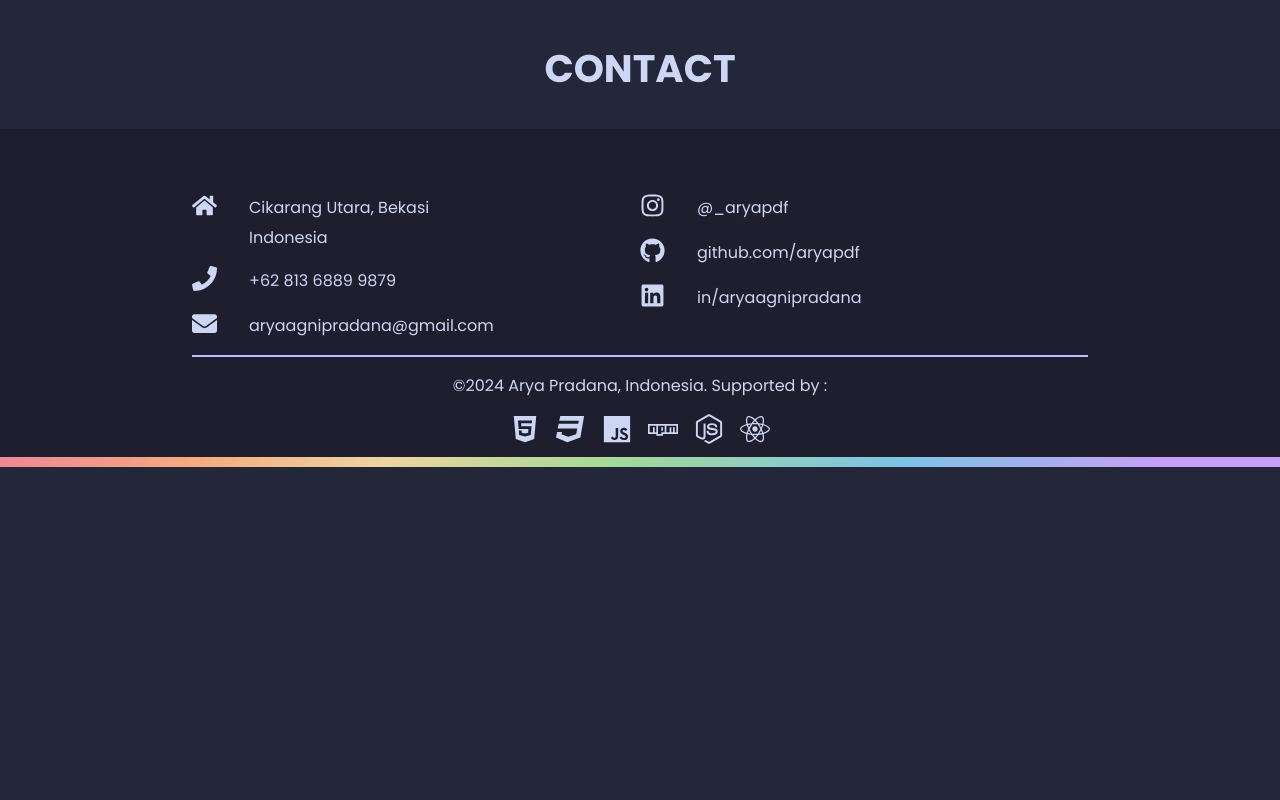
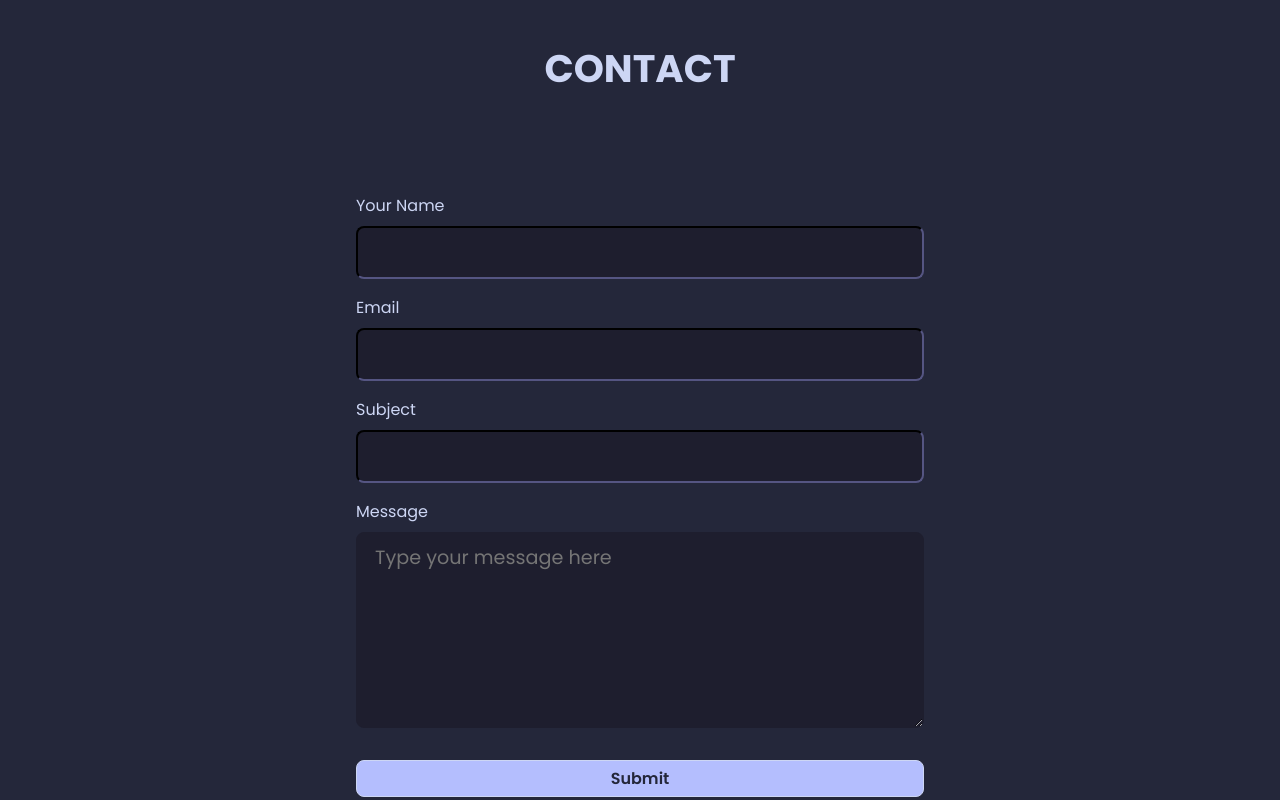
Before and after one commit to aryapdf/personal-portfolio, a React (Create React App) app: page /Contact in a window 1280 px wide. Shown: the part 360-1160 px from the top of the page. Before the commit the page ends 827 px from the top, so only its background shows below. Built offline with nearby package versions, Linux system fonts and the light colour scheme.

Commit message:
Finishing, pre-deploy

```diff
--- a/package.json
+++ b/package.json
@@ -3,6 +3,7 @@
   "version": "0.1.0",
   "private": true,
   "dependencies": {
+    "@emailjs/browser": "^4.3.3",
     "@testing-library/jest-dom": "^5.17.0",
     "@testing-library/react": "^13.4.0",
     "@testing-library/user-event": "^13.5.0",
--- /dev/null
+++ b/src/components/AboutContent-styles.css
@@ -0,0 +1,98 @@
+.about-container {
+  width: 100%;
+  height: 100%;
+  padding: 0 15% 5%;
+
+  .profile-name,
+  .profile-work {
+    width: 100%;
+    display: flex;
+    justify-content: space-evenly;
+    align-items: center;
+    padding-top: 5%;
+    h2 {
+      font-size: 3rem;
+      padding-bottom: 2rem;
+
+      span {
+        color: var(--primary-color);
+      }
+    }
+
+    h3 {
+      font-size: 2.5rem;
+      padding-bottom: 2rem;
+
+      span {
+        color: var(--secondary-color);
+      }
+    }
+
+    p {
+      font-size: 1.2rem;
+      text-align: justify;
+      padding-bottom: 2rem;
+      width: 100%;
+    }
+  }
+
+  .profile-name {
+    .desc {
+      width: 75%;
+      padding-right: 15%;
+    }
+
+    img {
+      width: 25%;
+      max-width: 400px;
+      max-height: 400px;
+      min-height: 200px;
+      object-fit: cover;
+      min-width: 100px;
+      text-align: center;
+      border: solid 1px var(--base);
+      border-radius: 2rem;
+      margin: 2rem;
+
+      box-shadow: 0 0 23px 14px rgba(30, 30, 46, 0.61);
+      -webkit-box-shadow: 0 0 23px 14px rgba(30, 30, 46, 0.61);
+      -moz-box-shadow: 0 0 23px 14px rgba(30, 30, 46, 0.61);
+    }
+  }
+
+  .profile-work {
+    .desc {
+      p {
+        text-align: justify;
+        width: 90%;
+      }
+    }
+  }
+}
+
+@media screen and (max-width: 1200px) {
+  .about-container {
+    .profile-name,
+    .profile-work {
+      flex-wrap: wrap;
+      .desc {
+        padding-right: 0;
+        width: 100%;
+        h2,
+        h3,
+        p {
+          margin: 2rem 0;
+          padding: auto 0;
+          width: 100%;
+
+        }
+      }
+    }
+
+    .profile-name {
+      img {
+        width: 100%;
+      }
+    }
+  }
+}
--- /dev/null
+++ b/src/components/AboutContent.js
@@ -0,0 +1,55 @@
+import "./AboutContent-styles.css";
+
+import React from "react";
+
+import ProfilePic from "../assets/profile-pic.png";
+
+const AboutContent = () => {
+  return (
+    <div className="about-container">
+      <div className="profile-name">
+        <div className="desc">
+          <h2>
+            <span>Arya</span> Agni <span>Pradana</span> Firdaus
+          </h2>
+          <p>
+            Born in 9th January 2001 in Bekasi, Indonesia. I am a fresh graduate
+            from Jambi University who graduated in 2023 and pursued a bachelor's
+            degree program in Agribusiness. Have an interest and passion in
+            website development, motivated to develop a career as a website
+            developer. Have a deep understanding of HTML, CSS, Javascript, NPM,
+            NodeJS, Bootstrap, Tailwindcss and ReactJS.
+          </p>
+        </div>
+        <img src={ProfilePic} className="pict" alt="Profile" />
+      </div>
+      <div className="profile-work">
+        <div className="desc">
+          <h3>
+            <span>Front-End Developer</span>
+          </h3>
+          <p>
+            I became interested when I first designed a website via Wordpress
+            during college while working part-time as a Secretarial Staff. After
+            completing my bachelor's degree in 2023, I began to set myself up
+            for a career in programming, especially in application and software
+            development.
+          </p>
+        </div>
+        <div className="desc">
+          <h3>
+            <span>Goals</span>
+          </h3>
+          <p>
+            Having career goals that don't match your studies is difficult. Many
+            things have to be relearned starting from the basics to a higher
+            level. Although it's a long process, I believe that if I don't stop,
+            one day I will achieve it.
+          </p>
+        </div>
+      </div>
+    </div>
+  );
+};
+
+export default AboutContent;
--- a/src/components/CV-styles.css
+++ b/src/components/CV-styles.css
@@ -57,6 +57,12 @@
         color: var(--secondary-color);
         font-weight: 500;
         width: 100%;
+        padding-bottom: 1rem;
+      }
+
+      p {
+        font-size: 1.2rem;
+        font-weight: 400;
         padding-bottom: 2rem;
       }
 
@@ -103,12 +109,13 @@
 
     p {
       font-size: 1.2rem;
+      padding-bottom: 5%;
     }
 
     h2 {
       font-size: 7rem;
       color: var(--primary-color);
-      padding: 2.5rem 0;
+      padding-bottom: 10%;
       text-align: center;
     }
   }
--- a/src/components/CV.js
+++ b/src/components/CV.js
@@ -40,12 +40,13 @@ const CV = () => {
           </div>
         </div>
         <div className="button">
-          <Link className="btn btn-primary" to='./about'>
+          <Link className="btn btn-secondary" to='./about'>
             About Me <FaArrowUpRightFromSquare size={16} />
           </Link>
         </div>
         <div className="selected">
           <h2>Selected Works</h2>
+          <p>These are two of my favorite projects. Or at least.. the recent project i have been worked on.</p>
           <div className="project-container">
             {WorkCardData.slice(0, 2).map((val, ind) => {
               return (
@@ -64,7 +65,7 @@ const CV = () => {
         <div className="chat">
           <p>Have a project in mind?</p>
           <h2>Let's Have a chat!</h2>
-          <Link to="/contact" className="btn btn-secondary">
+          <Link to="/contact" className="btn btn-primary">
             <FaCommentDots size={15} /> Contact Me!
           </Link>
         </div>
--- /dev/null
+++ b/src/components/ContactUs-style.css
@@ -0,0 +1,32 @@
+label {
+  color: var(--text);
+  margin-bottom: 0.5rem;
+}
+
+input,
+textarea {
+  border-radius: 0.5rem;
+}
+
+form {
+  display: flex;
+  flex-direction: column;
+  padding: 4rem 1rem;
+  margin: auto;
+  max-width: 600px;
+
+  .btn {
+    width: 100%;
+    border-radius: 0.5rem;
+  }
+}
+
+form input,
+form textarea {
+  margin-bottom: 1rem;
+  padding: 10px 18px;
+  font-size: 1.2rem;
+  background-color: var(--dark);
+  border-color: var(--dark);
+  color: var(--text);
+}
--- /dev/null
+++ b/src/components/ContactUs.js
@@ -0,0 +1,50 @@
+import "./ContactUs-style.css";
+
+import React, { useRef } from "react";
+import emailjs from "@emailjs/browser";
+
+const ContactUs = () => {
+  const form = useRef();
+
+  const sendEmail = (e) => {
+    e.preventDefault();
+
+    emailjs
+      .sendForm("service_ifyib3b", "template_o3xvc2p", form.current, {
+        publicKey: "q_g1Gdvg-wwunbYEA",
+      })
+      .then(
+        (result) => {
+          console.log(result.text)
+          console.log("SUCCESS!");
+        },
+        (error) => {
+          console.log("FAILED...", error.text);
+        }
+      );
+  };
+
+  return (
+    <div className="form">
+      <form ref={form} onSubmit={sendEmail}>
+        <label>Your Name</label>
+        <input type="text" name="user_name"></input>
+        <label>Email</label>
+        <input type="email" name="user_email"></input>
+        <label>Subject</label>
+        <input type="text" name="user_subject"></input>
+        <label>Message</label>
+        <textarea
+          rows="6"
+          placeholder="Type your message here"
+          name="message"
+        />
+        <button className="btn btn-secondary" type="submit" value="Send">
+          Submit
+        </button>
+      </form>
+    </div>
+  );
+};
+
+export default ContactUs;
--- a/src/components/HeroSection-styles.css
+++ b/src/components/HeroSection-styles.css
@@ -9,9 +9,10 @@
 
     .jumbotron {
       width: 100%;
-      height: 100vh;
+      height: 100%;
       display: flex;
       flex-wrap: wrap;
+      padding: 20% 0;
 
       .content-1 {
         width: 50%;
@@ -106,6 +107,7 @@
         }
         .content-2 {
           width: 100%;
+          padding-bottom: 3rem;
 
           h1 {
             font-size: 2.8rem;
--- a/src/routes/About.js
+++ b/src/routes/About.js
@@ -4,13 +4,19 @@ import NavBar from "../components/NavBar";
 import Footer from "../components/Footer";
 import HeroImage from "../components/HeroImage";
 
-import Catpuccin2 from "../assets/catpuccin-2.webp"
+import Catpuccin2 from "../assets/catpuccin-2.webp";
+import AboutContent from "../components/AboutContent.js";
 
 const About = () => {
   return (
     <div>
       <NavBar />
-      <HeroImage heading='ABOUT' text='A friendly Front-End Developer and eager Musician.' image={Catpuccin2}/>
+      <HeroImage
+        heading="ABOUT"
+        text=""
+        image={Catpuccin2}
+      />
+      <AboutContent />
       <Footer />
     </div>
   );
--- a/src/routes/Contact.js
+++ b/src/routes/Contact.js
@@ -3,6 +3,7 @@ import React from "react";
 import NavBar from "../components/NavBar";
 import Footer from "../components/Footer";
 import HeroImage from "../components/HeroImage";
+import ContactUs from "../components/ContactUs";
 
 import Catpuccin2 from "../assets/viyo-catp.png";
 const Contact = () => {
@@ -10,6 +11,7 @@ const Contact = () => {
     <div>
       <NavBar />
       <HeroImage heading="CONTACT" text=" " image={Catpuccin2} />
+      <ContactUs />
       <Footer />
     </div>
   );
```
Also changed, not shown: 2 other files (tests, documents, lock files or other folders).
